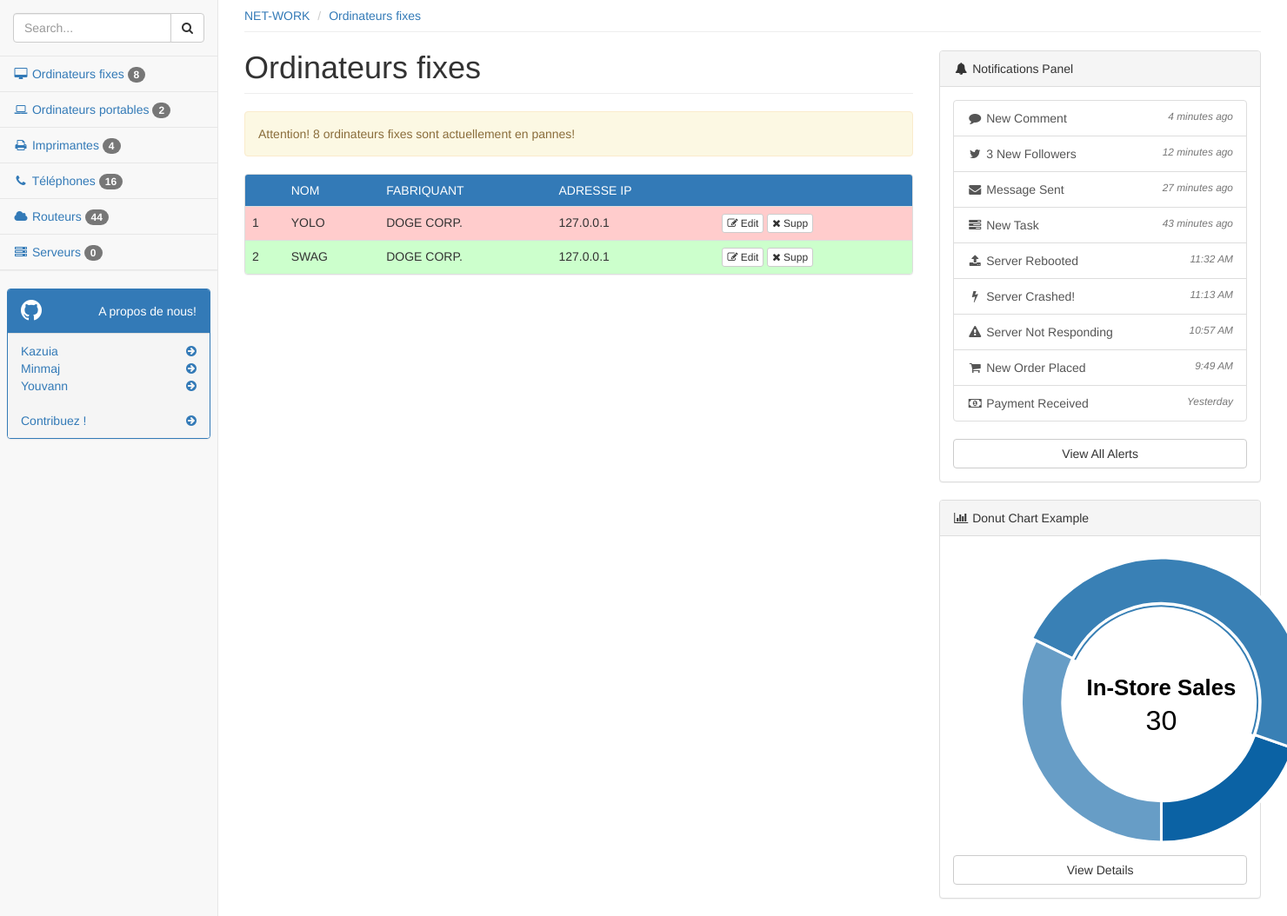
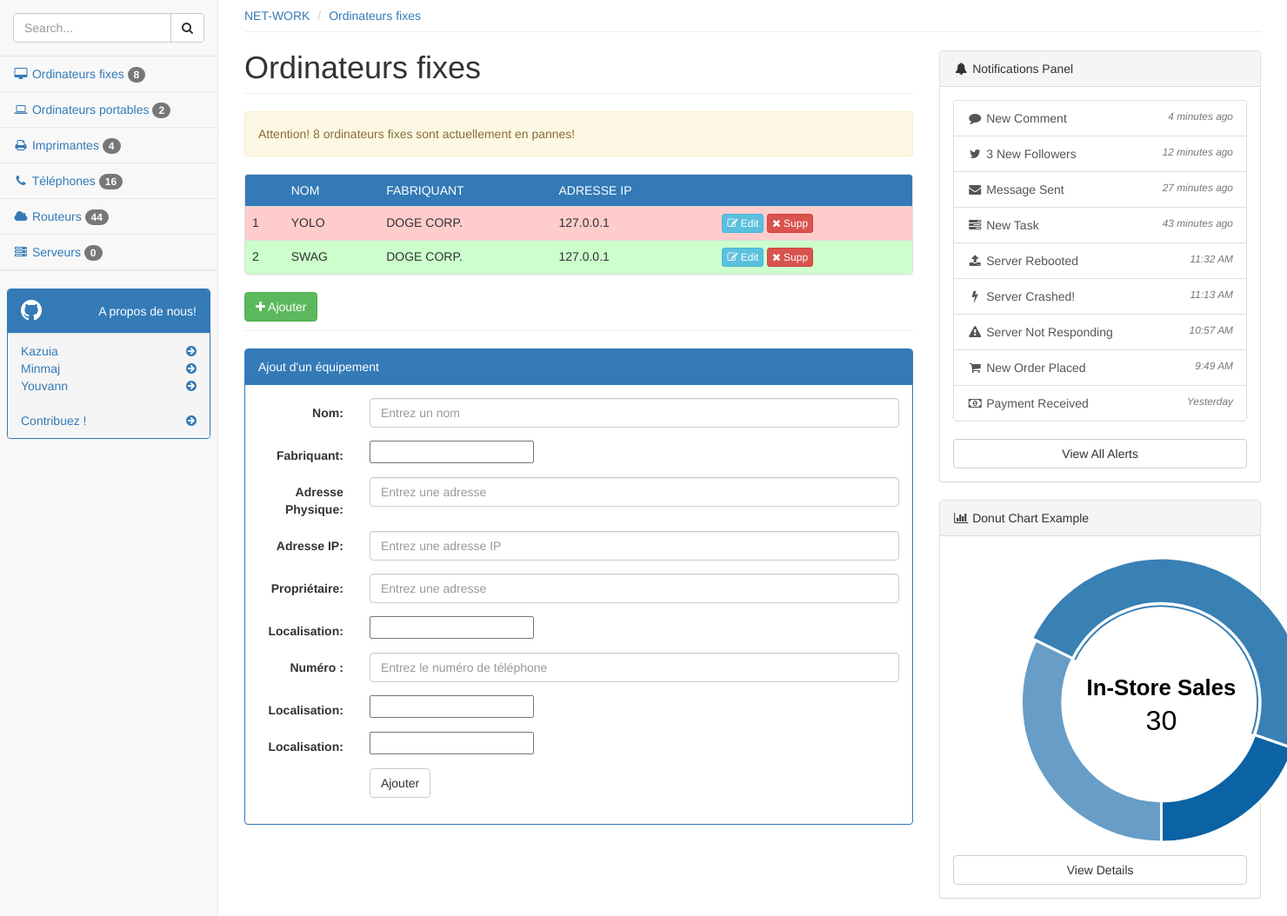
Before and after one commit to minmaj/net-work, a PHP site: page /administration in a window 1480 px wide; the page is wider, and only the part inside the window is pictured. Shown: the part 51-1105 px from the top of that part at 87% size. Run offline with PHP 8.4, Linux system fonts and the light colour scheme.

Commit message:
adding of "add form"

```diff
--- a/views/administration/index.php
+++ b/views/administration/index.php
@@ -213,10 +213,10 @@
                         <td>DOGE CORP.</td>
                         <td>127.0.0.1</td>
                         <td>
-                        <button type="button" class="btn btn-default btn-xs">
+                            <button type="button" class="btn btn-info btn-xs">
                                 <i class="fa fa-edit"></i> Edit
                             </button>
-                        <button type="button" class="btn btn-default btn-xs">
+                            <button type="button" class="btn btn-danger btn-xs">
                                 <i class="fa fa-times"></i> Supp
                             </button>
                         </td>
@@ -227,15 +227,107 @@
                         <td>DOGE CORP.</td>
                         <td>127.0.0.1</td>
                         <td>
-                        <button type="button" class="btn btn-default btn-xs">
+                            <button type="button" class="btn btn-info btn-xs">
                                 <i class="fa fa-edit"></i> Edit
                             </button>
-                        <button type="button" class="btn btn-default btn-xs">
+                            <button type="button" class="btn btn-danger btn-xs">
                                 <i class="fa fa-times"></i> Supp
                             </button>
                         </td>
                     </tr>
-            </table></div>
+                </table>
+            </div>
+
+            <!-- Bouton d'ajout -->
+            <button type="button" class="btn btn-success" style="margin-bottom: 10px;">
+                <i class="fa fa-plus"></i> Ajouter
+            </button>
+
+            <hr />
+
+            <!-- Formulaire d'ajout -->
+            <div class="panel panel-primary">
+                <div class="panel-heading">Ajout d'un équipement</div>
+                <div class="panel-body">
+                    <form class="form-horizontal" role="form">
+                        <div class="form-group">
+                          <label class="control-label col-sm-2" for="nom">Nom:</label>
+                          <div class="col-sm-10">
+                            <input type="text" class="form-control" id="nom" placeholder="Entrez un nom">
+                          </div>
+                        </div>
+                        <div class="form-group">
+                          <label class="control-label col-sm-2" for="fabriquant">Fabriquant:</label>
+                          <div class="col-sm-10">
+                            <input type=text list=fabriquant >
+                            <datalist id=fabriquant >
+                               <option> DOGE CORP.
+                               <option> AMAZING CORP.
+                            </datalist>
+                          </div>
+                        </div>
+                        <div class="form-group">
+                          <label class="control-label col-sm-2" for="ad-physique">Adresse Physique:</label>
+                          <div class="col-sm-10">
+                            <input type="text" class="form-control" id="ad-physique" placeholder="Entrez une adresse">
+                          </div>
+                        </div>
+                        <div class="form-group">
+                          <label class="control-label col-sm-2" for="ad-ip">Adresse IP:</label>
+                          <div class="col-sm-10">
+                            <input type="text" class="form-control" id="ad-ip" placeholder="Entrez une adresse IP">
+                          </div>
+                        </div>
+                        <div class="form-group">
+                          <label class="control-label col-sm-2" for="prop">Propriétaire:</label>
+                          <div class="col-sm-10">
+                            <input type="text" class="form-control" id="prop" placeholder="Entrez une adresse">
+                          </div>
+                        </div>
+                        <div class="form-group">
+                          <label class="control-label col-sm-2" for="localisation">Localisation:</label>
+                          <div class="col-sm-10">
+                            <input type=text list=localisation >
+                            <datalist id=localisation >
+                               <option> DOGE LAND
+                               <option> SUCH WOW COUNTRY
+                            </datalist>
+                          </div>
+                        </div>
+                        <div class="form-group">
+                          <label class="control-label col-sm-2" for="numero">Numéro :</label>
+                          <div class="col-sm-10">
+                            <input type="text" class="form-control" id="numero" placeholder="Entrez le numéro de téléphone">
+                          </div>
+                        </div>
+                        <div class="form-group">
+                          <label class="control-label col-sm-2" for="technique">Localisation:</label>
+                          <div class="col-sm-10">
+                            <input type=text list=technique >
+                            <datalist id=technique >
+                               <option> OK
+                               <option> NON
+                            </datalist>
+                          </div>
+                        </div>
+                        <div class="form-group">
+                          <label class="control-label col-sm-2" for="fonctionnel">Localisation:</label>
+                          <div class="col-sm-10">
+                            <input type=text list=fonctionnel >
+                            <datalist id=fonctionnel >
+                               <option> ok
+                               <option> non
+                            </datalist>
+                          </div>
+                        </div>
+                        <div class="form-group">
+                          <div class="col-sm-offset-2 col-sm-10">
+                            <button type="submit" class="btn btn-default">Ajouter</button>
+                          </div>
+                        </div>
+                    </form>
+                </div>
+            </div>
         </div>
 
         <div class="col-lg-4">
```
Lines whose indentation alone changed are shown as unchanged.
